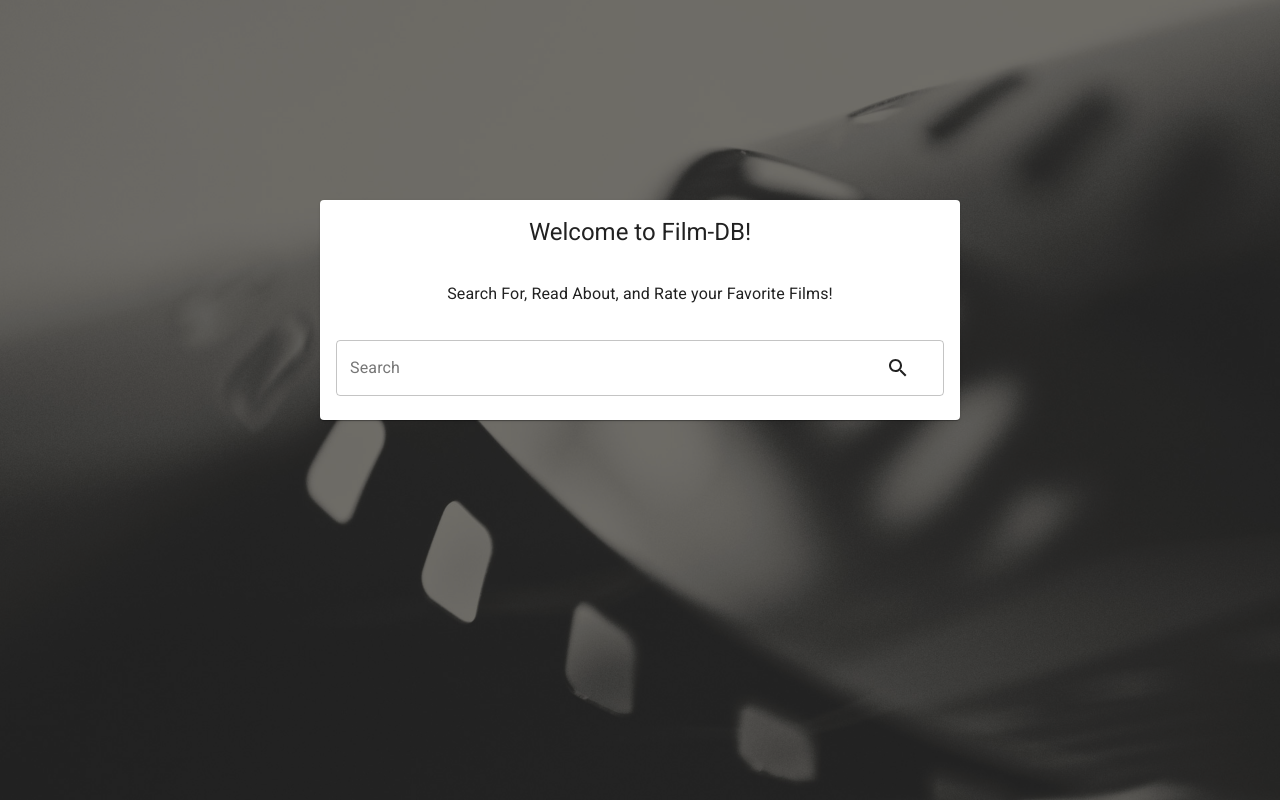
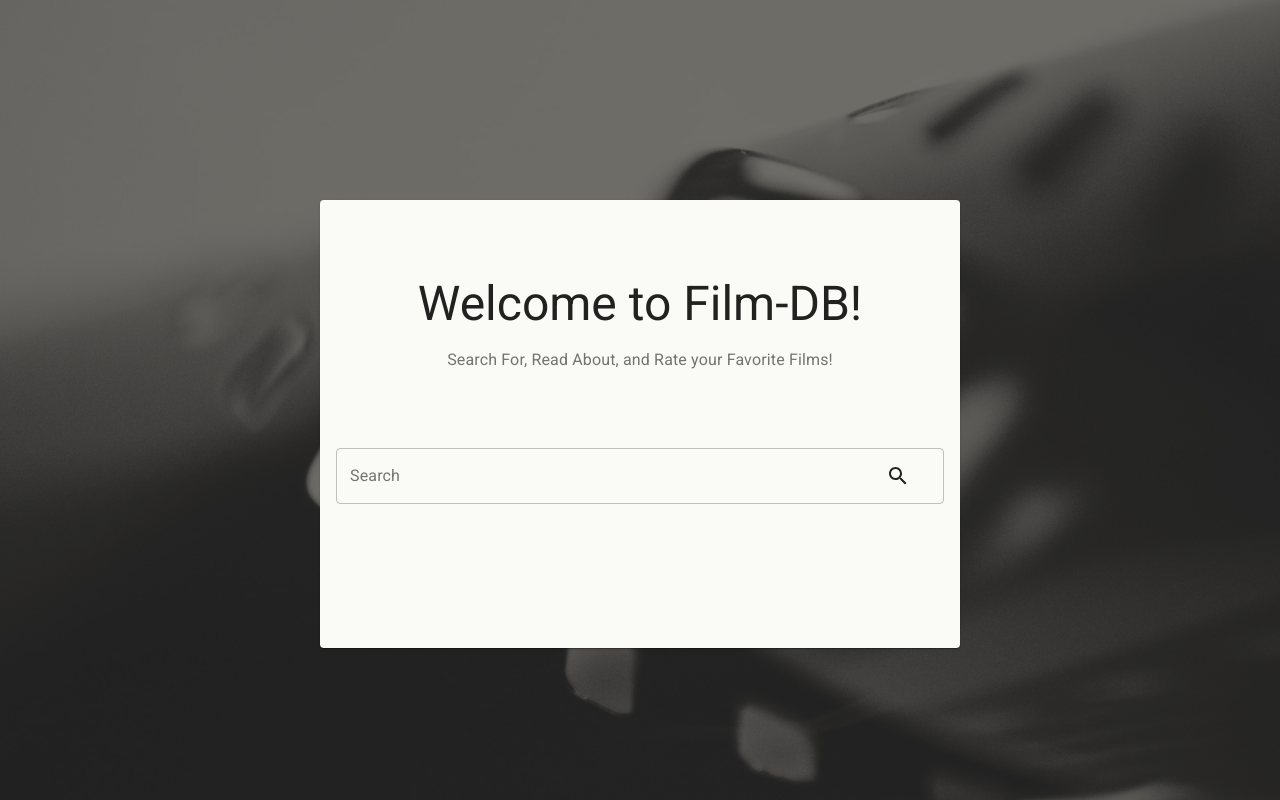
Before and after one commit to dlbreitenbuecher/film-db, a React (Create React App) app in the folder frontend/: page / in a window 1280 px wide. Built offline with nearby package versions, Linux system fonts and the light colour scheme; no server answers.

Commit message:
Update landing page UI
Changed the font-size, margins, and background color of the welcome page

```diff
--- a/frontend/src/homepage/HomePage.js
+++ b/frontend/src/homepage/HomePage.js
@@ -4,6 +4,19 @@ import { Card, CardHeader, CardContent, Box, Typography } from '@material-ui/cor
 
 import SearchBar from '../common/SearchBar';
 import './HomePage.css';
+
+
+const useStyles = makeStyles({
+  card: {
+    marginTop: 200,
+    textAlign: 'center',
+    backgroundColor: '#fafaf7'
+  },
+  cardContent: {
+    paddingTop: '0',
+    paddingBottom: '0'
+  }
+});
 
 
 /**Homepage of site
@@ -17,16 +30,7 @@ import './HomePage.css';
 function HomePage() {
   console.debug('HomePage');
 
-  const useStyles = makeStyles({
-    root: {
-      marginTop: 200,
-      textAlign: 'center'
-    },
-  });
-
-
   const classes = useStyles();
-
 
   return (
     <div>
@@ -35,16 +39,27 @@ function HomePage() {
       <div className='HomePage'>
         <Box display='flex' justifyContent='center'>
           <Box width={5 / 10} maxWidth={700}>
-            <Card className={classes.root}>
-              <CardHeader title='Welcome to Film-DB!'>
-              </CardHeader>
-              <CardContent>
-                <Box mb={4}>
+            <Card className={classes.card}>
+              <Box mt='60px'>
+                <CardHeader
+                  title='Welcome to Film-DB!'
+                  titleTypographyProps={{
+                    component: 'h1',
+                    variant: 'h3',
+                    paragraph: 'true'
+                  }}
+                  subheader='Search For, Read About, and Rate your Favorite Films!'
+                />
+              </Box>
+              <CardContent className={classes.cardContent}>
+                {/* <Box mb={4}>
                   <Typography variant='subtitle1'>
                     Search For, Read About, and Rate your Favorite Films!
                   </Typography>
+                </Box> */}
+                <Box mt='60px' mb='120px'>
+                  <SearchBar />
                 </Box>
-                <SearchBar />
               </CardContent>
 
             </Card>
```
Also changed, not shown: 1 other file (tests, documents, lock files or other folders).
